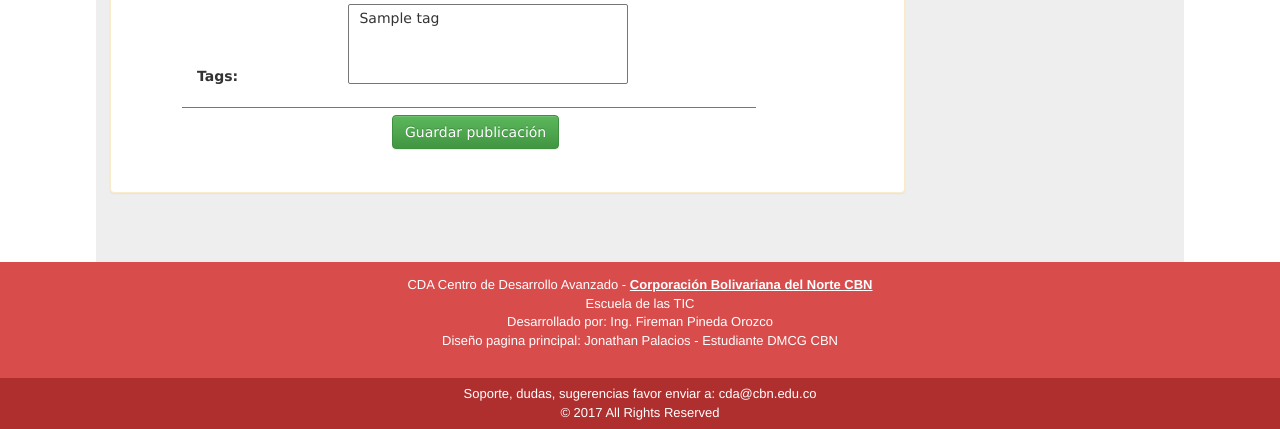
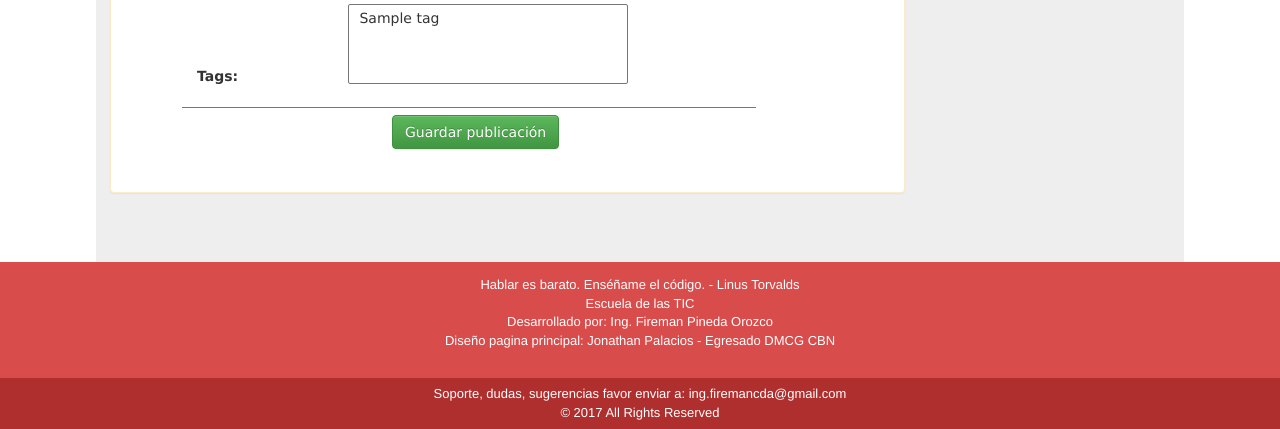
Before and after one commit to Fireman85/preguntamossV2, a Django app: page /blog/create/ in a window 1280 px wide. Shown: the part 874-1303 px from the top of the page. Run offline with Django 3.2, Linux system fonts and the light colour scheme; tables that the repository leaves empty hold one stand-in row (values such as "Sample post"); some libraries are stand-ins or nearby versions.

Commit message:
Cambio de los datos del footer

```diff
--- a/templates/base.html
+++ b/templates/base.html
@@ -139,13 +139,13 @@
   </div> <!-- fin de div #container -->
 <footer>
       <div id="up">
-        <p> CDA Centro de Desarrollo Avanzado - <a href="http://cbn.edu.co" target="_blank"><strong>Corporación Bolivariana del Norte CBN</strong></a></p>
+        <p> Hablar es barato. Enséñame el código. - Linus Torvalds   </p> <!--<a href="http://cbn.edu.co" target="_blank"><strong>Corporación Bolivariana del Norte CBN</strong></a></p> -->
         <p> Escuela de las TIC </p>
         <p> Desarrollado por: Ing. Fireman Pineda Orozco</p>
-        <p> Diseño pagina principal: Jonathan Palacios - Estudiante DMCG CBN</p>
+        <p> Diseño pagina principal: Jonathan Palacios - Egresado DMCG CBN</p>
       </div>
       <div id="down">
-        <p>Soporte, dudas, sugerencias favor enviar a: cda@cbn.edu.co</p>
+        <p>Soporte, dudas, sugerencias favor enviar a: ing.firemancda@gmail.com</p>
         <p>© {% now 'Y'  %} All Rights Reserved</p>
       </div>
 
```
